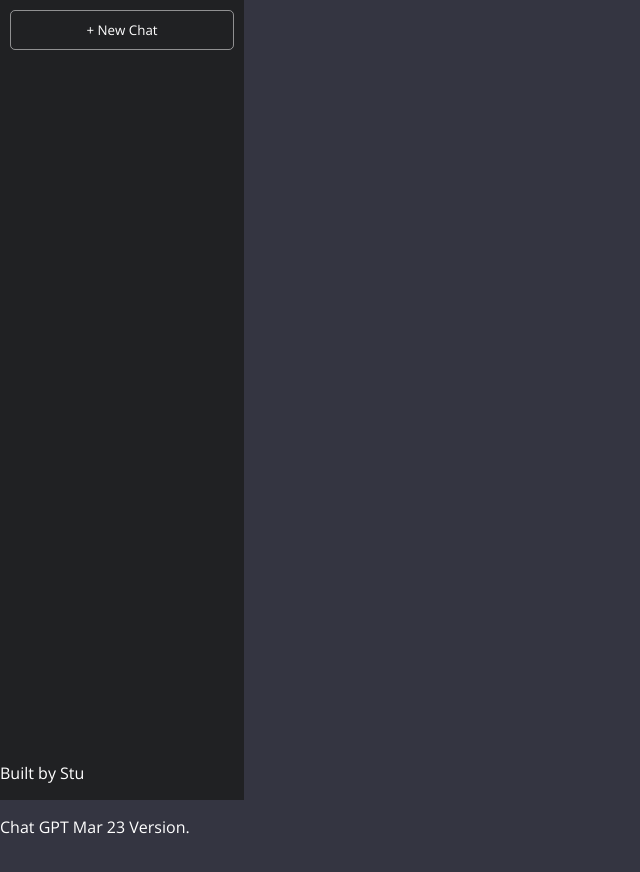
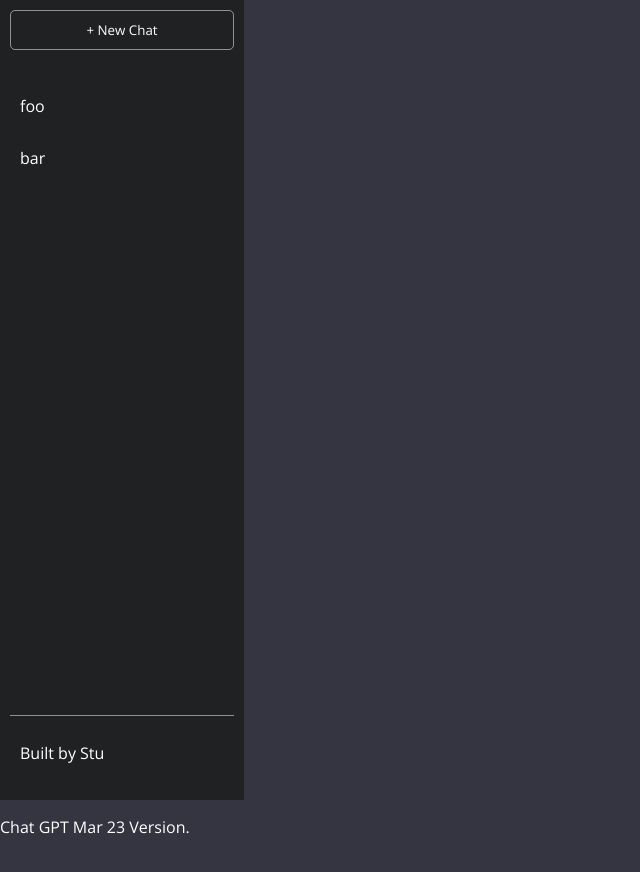
Before and after one commit to Cuthbert20/stu_gpt, a React (Create React App) app: page / in a window 1280 px wide. Shown: the top 872 px of the page, without its empty margins (0-640 px from the left). Built offline with nearby package versions, Linux system fonts and the light colour scheme.

Commit message:
stying side-bar

```diff
--- a/src/App.js
+++ b/src/App.js
@@ -5,7 +5,10 @@
     <div className="app">
           <section className="side-bar">
         <button>+ New Chat</button>
-        <ul className="history"></ul>
+        <ul className="history">
+          <li>foo</li>
+          <li>bar</li>
+        </ul>
         <nav>
           <p>Built by Stu</p>
         </nav>
--- a/src/index.css
+++ b/src/index.css
@@ -33,6 +33,24 @@
   margin: 10px;
 }
 
+nav {
+  border-top: solid 0.5px rgba(255, 255, 255, 0.5);
+  padding: 10px;
+  margin: 10px;
+}
+
+.history {
+  padding: 10px;
+  margin: 10px;
+  height: 100%;
+}
+
+.history li {
+  list-style-type: none;
+  padding: 15px 0;
+  cursor: pointer;
+}
+
 .main {
   height: 100vh;
   width: 100%;
```
